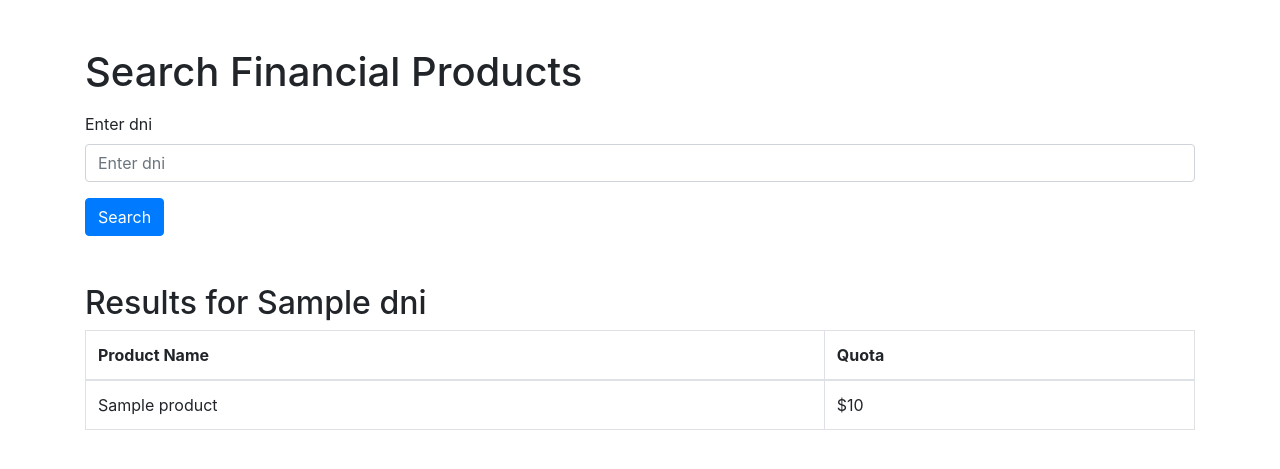
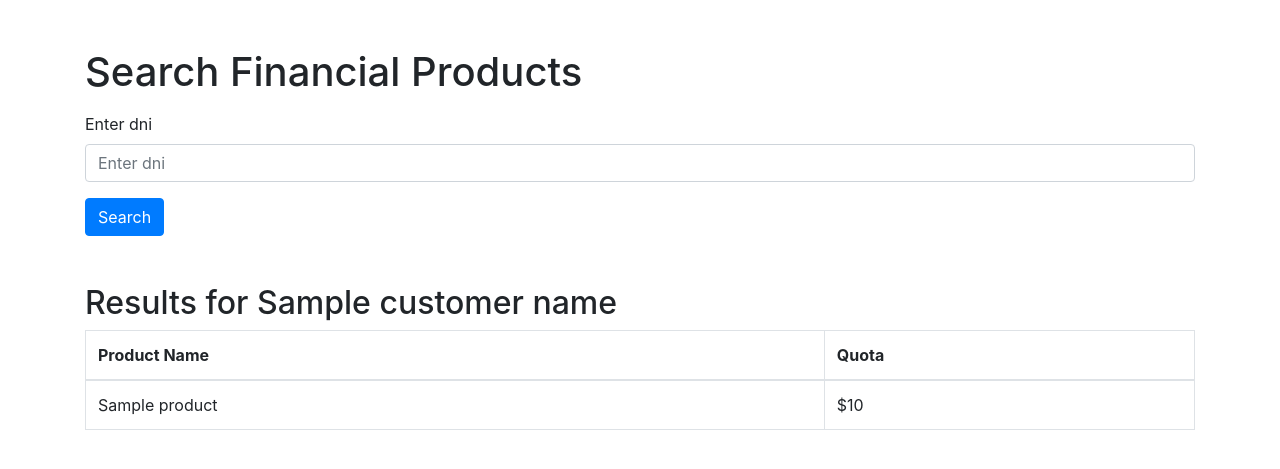
Before and after one commit to Yuli4n/MicroServiceFlask, a Flask app: template ProductManager/templates/index.html in a window 1280 px wide. Shown: the top 469 px of the page. Run offline with Flask 2, Linux system fonts and the light colour scheme; the template is opened without the code that fills it: most values are stand-ins (such as "Sample title", 1, 10 or a date in 2020); some libraries are stand-ins or nearby versions.

Commit message:
show name

```diff
--- a/ProductManager/app.py
+++ b/ProductManager/app.py
@@ -31,7 +31,8 @@ def search():
     """
     results = db.session.execute(query, {'dni': dni}).fetchall()
     print(f"Products found: {results}")  # Imprimir los productos encontrados
-    return render_template('index.html', products=results, dni=dni)
+    customer_name = results[0][0] if results else None  # Obtener el nombre del cliente
+    return render_template('index.html', products=results, dni=dni, customer_name=customer_name)
 
 if __name__ == '__main__':
     app.run(host='0.0.0.0', port=8080, debug=True)
--- a/ProductManager/templates/index.html
+++ b/ProductManager/templates/index.html
@@ -22,7 +22,7 @@
       </form>
 
       {% if products is not none %}
-        <h2>Results for {{ dni }}</h2>
+        <h2>Results for {{ customer_name }}</h2>
         {% if products %}
           <table class="table table-bordered">
             <thead>
```
